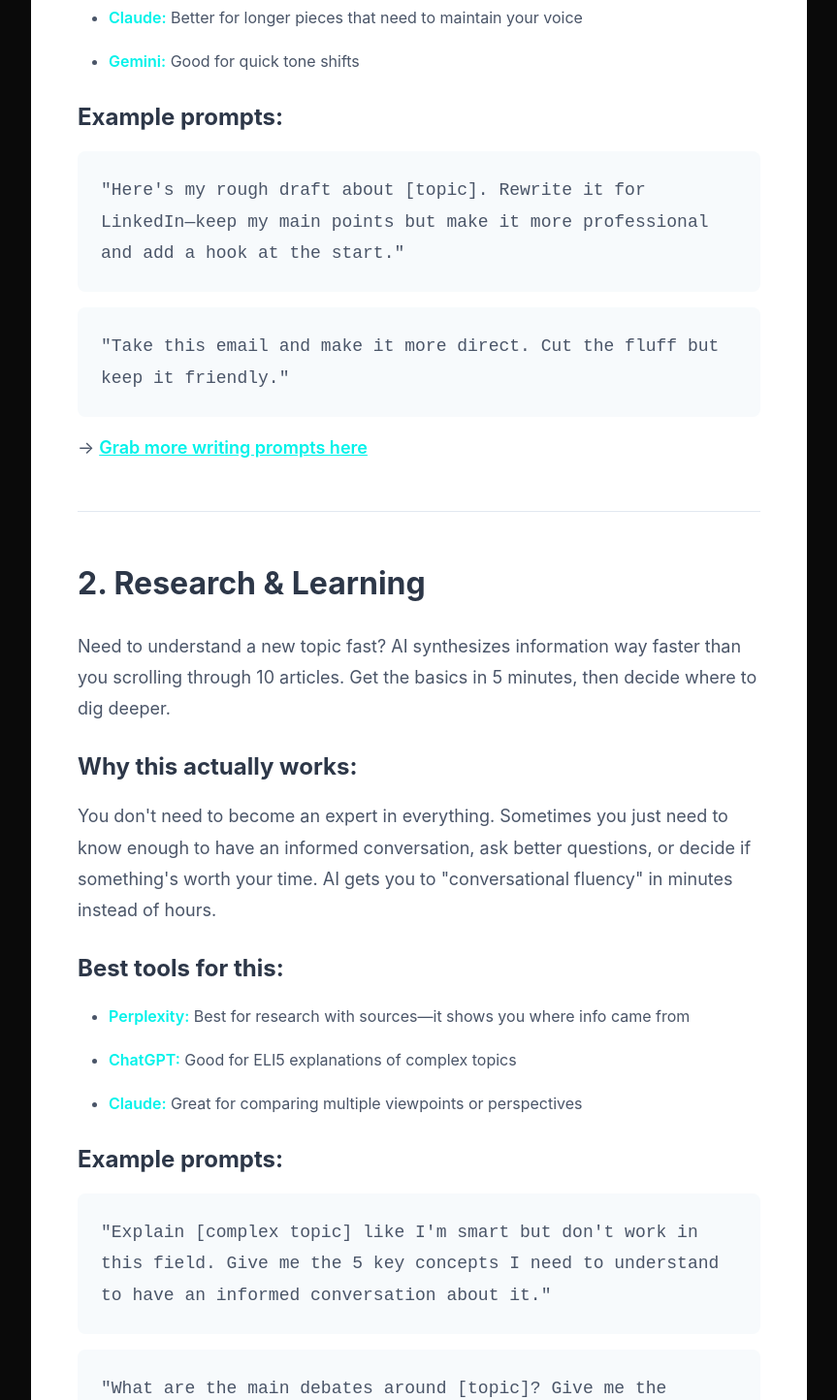
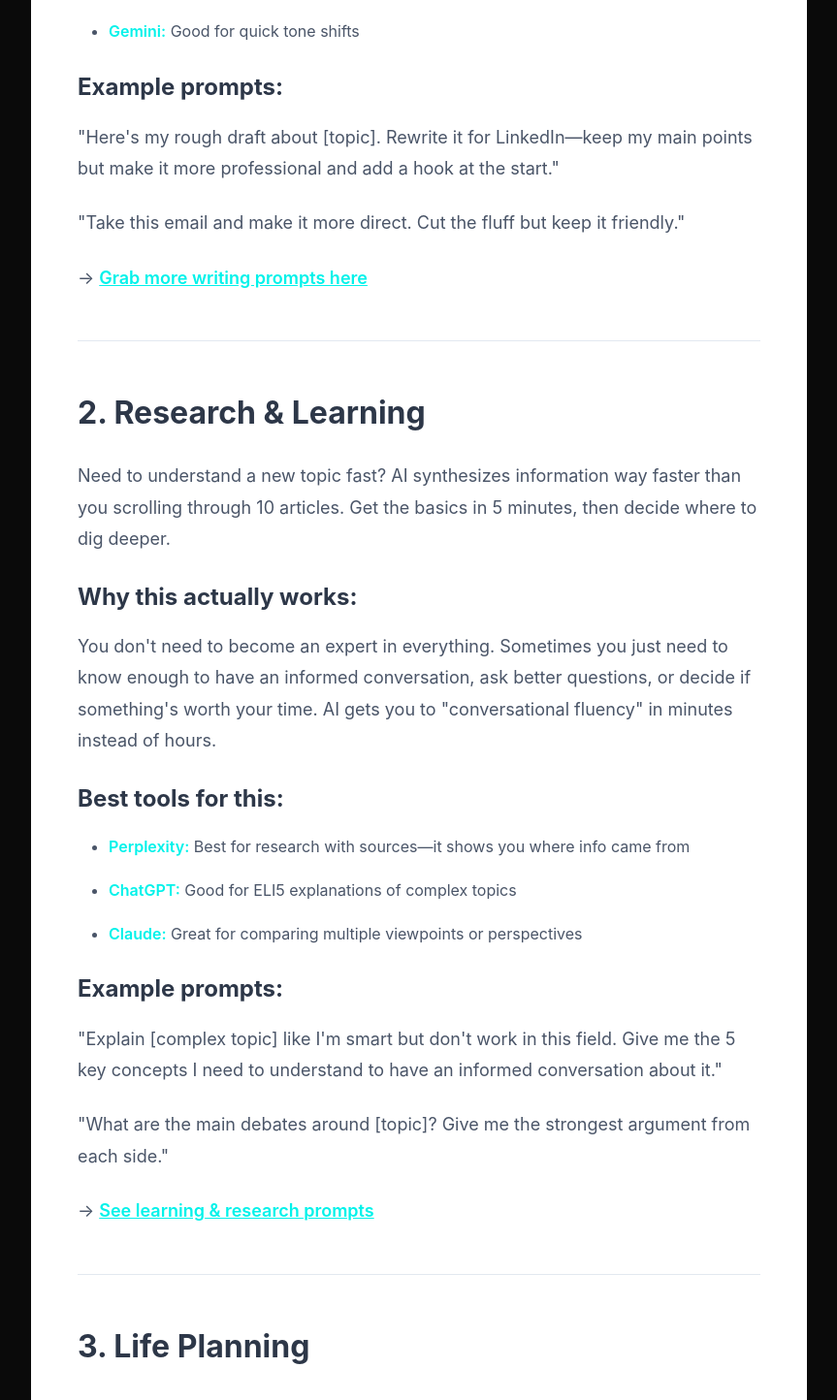
Before and after one commit to givemetheballai-debug/Buildwithjamie, a Next.js app: page /blog/3-things in a window 1280 px wide. Shown: the part 1033-2477 px from the top of the page at 97% size, without its empty margins (208-1071 px from the left). Built offline with nearby package versions, Linux system fonts and the light colour scheme.

Commit message:
Update page.js

```diff
--- a/app/blog/3-things/page.js
+++ b/app/blog/3-things/page.js
@@ -21,7 +21,7 @@
       <article className="article-content">
         <div className="article-wrapper">
 
-          <p style={{fontSize: '1.2rem', marginBottom: '3rem'}}>
+          <p className="article-intro">
             Everyone asks "what should I use AI for?" Here are three things that actually make your life easier—not gimmicks, not demos, just stuff that saves you time and mental energy.
           </p>
 
@@ -45,13 +45,13 @@
             </ul>
 
             <h3>Example prompts:</h3>
-            <div style={{background: '#f7fafc', padding: '1.5rem', borderRadius: '8px', marginBottom: '1rem'}}>
-              <p style={{marginBottom: 0, fontFamily: 'monospace', color: '#4a5568'}}>
+            <div className="prompt-box">
+              <p className="prompt-text">
                 "Here's my rough draft about [topic]. Rewrite it for LinkedIn—keep my main points but make it more professional and add a hook at the start."
               </p>
             </div>
-            <div style={{background: '#f7fafc', padding: '1.5rem', borderRadius: '8px', marginBottom: '1rem'}}>
-              <p style={{marginBottom: 0, fontFamily: 'monospace', color: '#4a5568'}}>
+            <div className="prompt-box">
+              <p className="prompt-text">
                 "Take this email and make it more direct. Cut the fluff but keep it friendly."
               </p>
             </div>
@@ -83,13 +83,13 @@
             </ul>
 
             <h3>Example prompts:</h3>
-            <div style={{background: '#f7fafc', padding: '1.5rem', borderRadius: '8px', marginBottom: '1rem'}}>
-              <p style={{marginBottom: 0, fontFamily: 'monospace', color: '#4a5568'}}>
+            <div className="prompt-box">
+              <p className="prompt-text">
                 "Explain [complex topic] like I'm smart but don't work in this field. Give me the 5 key concepts I need to understand to have an informed conversation about it."
               </p>
             </div>
-            <div style={{background: '#f7fafc', padding: '1.5rem', borderRadius: '8px', marginBottom: '1rem'}}>
-              <p style={{marginBottom: 0, fontFamily: 'monospace', color: '#4a5568'}}>
+            <div className="prompt-box">
+              <p className="prompt-text">
                 "What are the main debates around [topic]? Give me the strongest argument from each side."
               </p>
             </div>
@@ -121,18 +121,18 @@
             </ul>
 
             <h3>Example prompts:</h3>
-            <div style={{background: '#f7fafc', padding: '1.5rem', borderRadius: '8px', marginBottom: '1rem'}}>
-              <p style={{marginBottom: 0, fontFamily: 'monospace', color: '#4a5568'}}>
+            <div className="prompt-box">
+              <p className="prompt-text">
                 "I'm deciding between [Option A] and [Option B]. Ask me 5 questions that will help me figure out which one actually fits my life better."
               </p>
             </div>
-            <div style={{background: '#f7fafc', padding: '1.5rem', borderRadius: '8px', marginBottom: '1rem'}}>
-              <p style={{marginBottom: 0, fontFamily: 'monospace', color: '#4a5568'}}>
+            <div className="prompt-box">
+              <p className="prompt-text">
                 "Play devil's advocate on my plan to [do thing]. What am I not thinking about?"
               </p>
             </div>
-            <div style={{background: '#f7fafc', padding: '1.5rem', borderRadius: '8px', marginBottom: '1rem'}}>
-              <p style={{marginBottom: 0, fontFamily: 'monospace', color: '#4a5568'}}>
+            <div className="prompt-box">
+              <p className="prompt-text">
                 "Help me map out 3 different scenarios for [decision] and what each one might look like in 6 months, 1 year, and 3 years."
               </p>
             </div>
@@ -174,7 +174,7 @@
             <p>
               AI works best when you use it for stuff you're already doing—just faster and with less friction.
             </p>
-            <p style={{fontWeight: 600, fontSize: '1.2rem'}}>
+            <p className="article-emphasis">
               Start small. Build from there.
             </p>
           </section>
```
